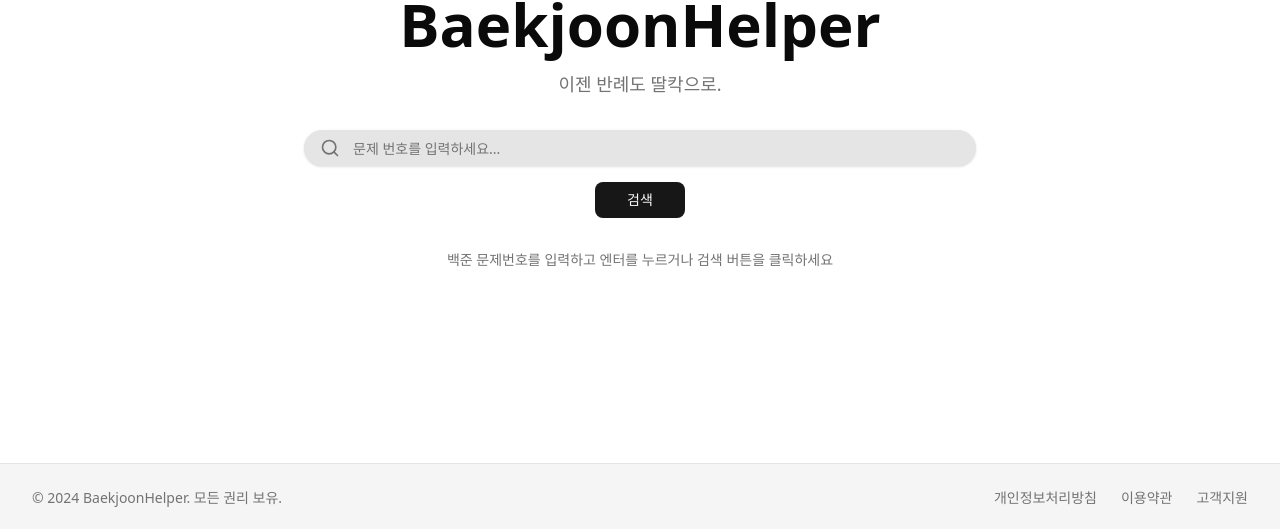
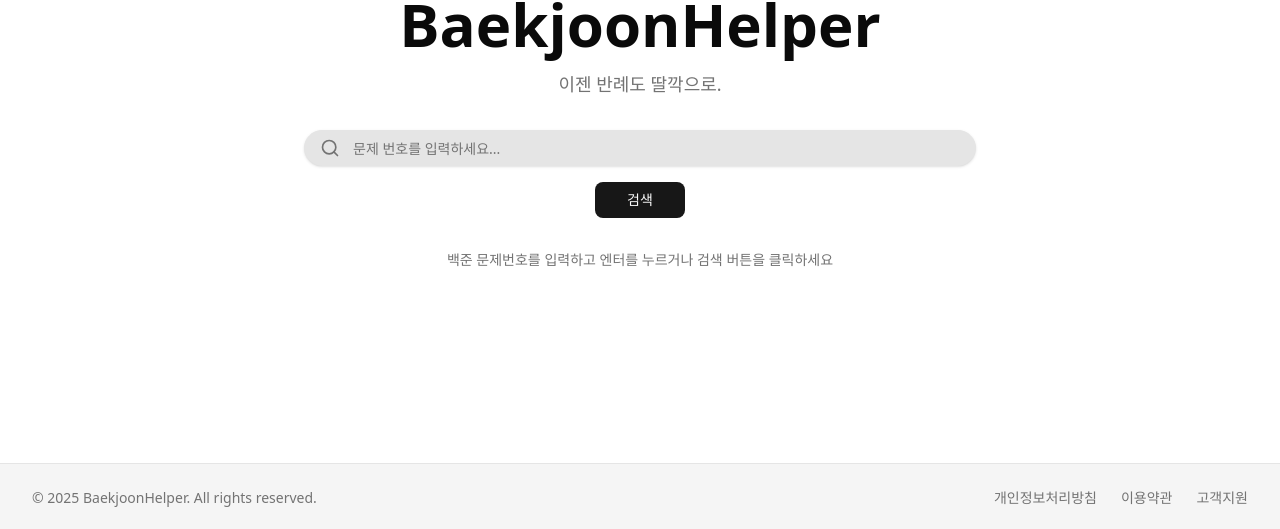
Before and after one commit to YBIGTA/27th-project-baekjoon, a React (Vite) app in the folder frontend/: page / in a window 1280 px wide. Shown: the part 268-797 px from the top of the page. Built offline with nearby package versions, Linux system fonts and the light colour scheme.

Commit message:
feat: improve UI tex

```diff
--- a/frontend/src/components/organisms/footer.tsx
+++ b/frontend/src/components/organisms/footer.tsx
@@ -3,7 +3,7 @@
     <footer className="w-full bg-muted border-t border-border">
       <div className="max-w-7xl mx-auto px-4 sm:px-6 lg:px-8 py-6">
         <div className="flex flex-col sm:flex-row justify-between items-center gap-4">
-          <p className="text-sm text-muted-foreground">© 2024 BaekjoonHelper. 모든 권리 보유.</p>
+          <p className="text-sm text-muted-foreground">© 2025 BaekjoonHelper. All rights reserved.</p>
           <div className="flex gap-6 text-sm text-muted-foreground">
             <a href="#" className="hover:text-primary transition-colors">
               개인정보처리방침
--- a/frontend/src/routes/index.tsx
+++ b/frontend/src/routes/index.tsx
@@ -37,7 +37,7 @@
             <h2 className="text-5xl sm:text-6xl font-bold text-foreground font-[family-name:var(--font-playfair)]">
               BaekjoonHelper
             </h2>
-            <p className="text-lg text-muted-foreground">이젠 반례도 딸칵으로.</p>
+            <p className="text-lg text-muted-foreground">이젠 반례도 딸깍으로.</p>
           </div>
 
           {/* Search Bar */}
```
